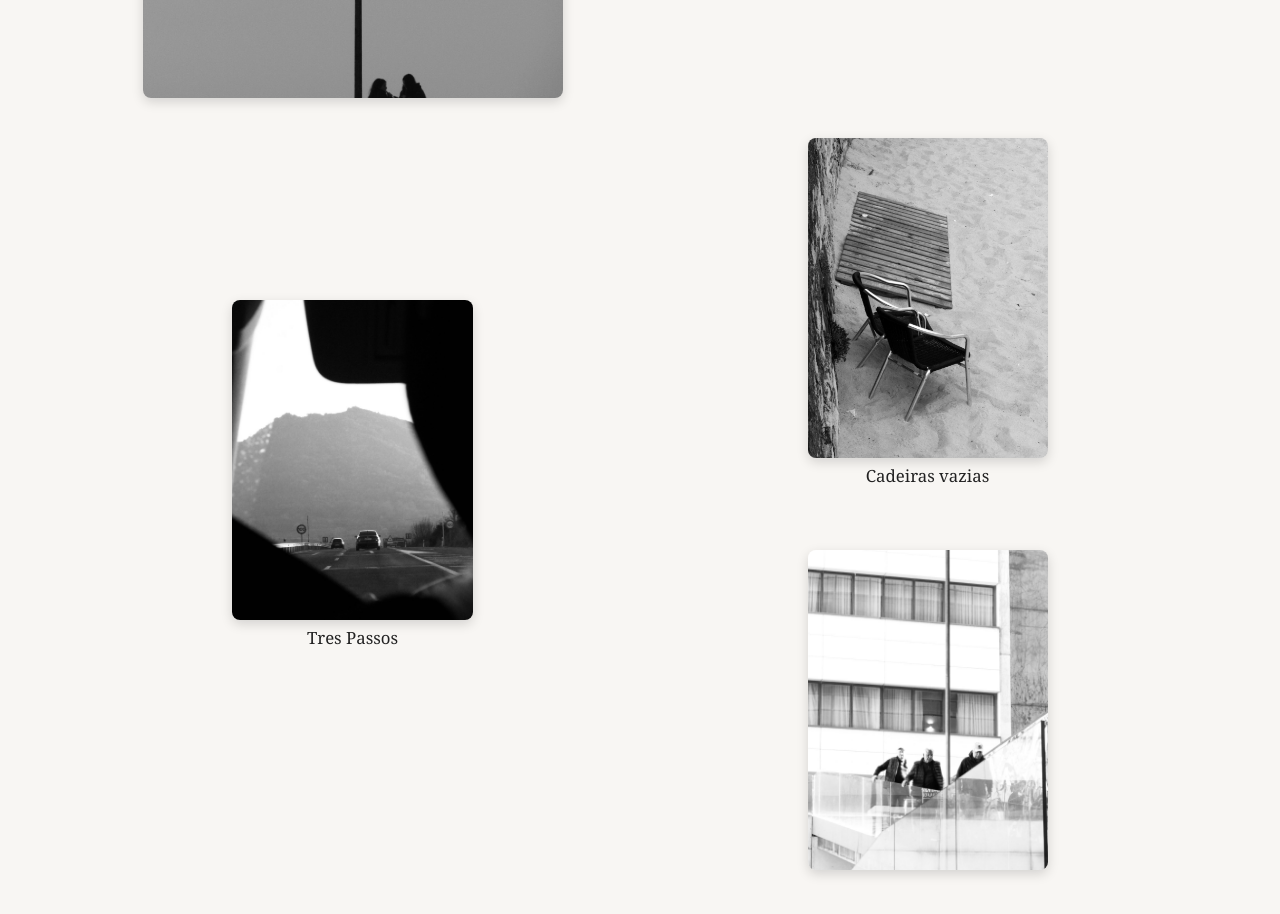
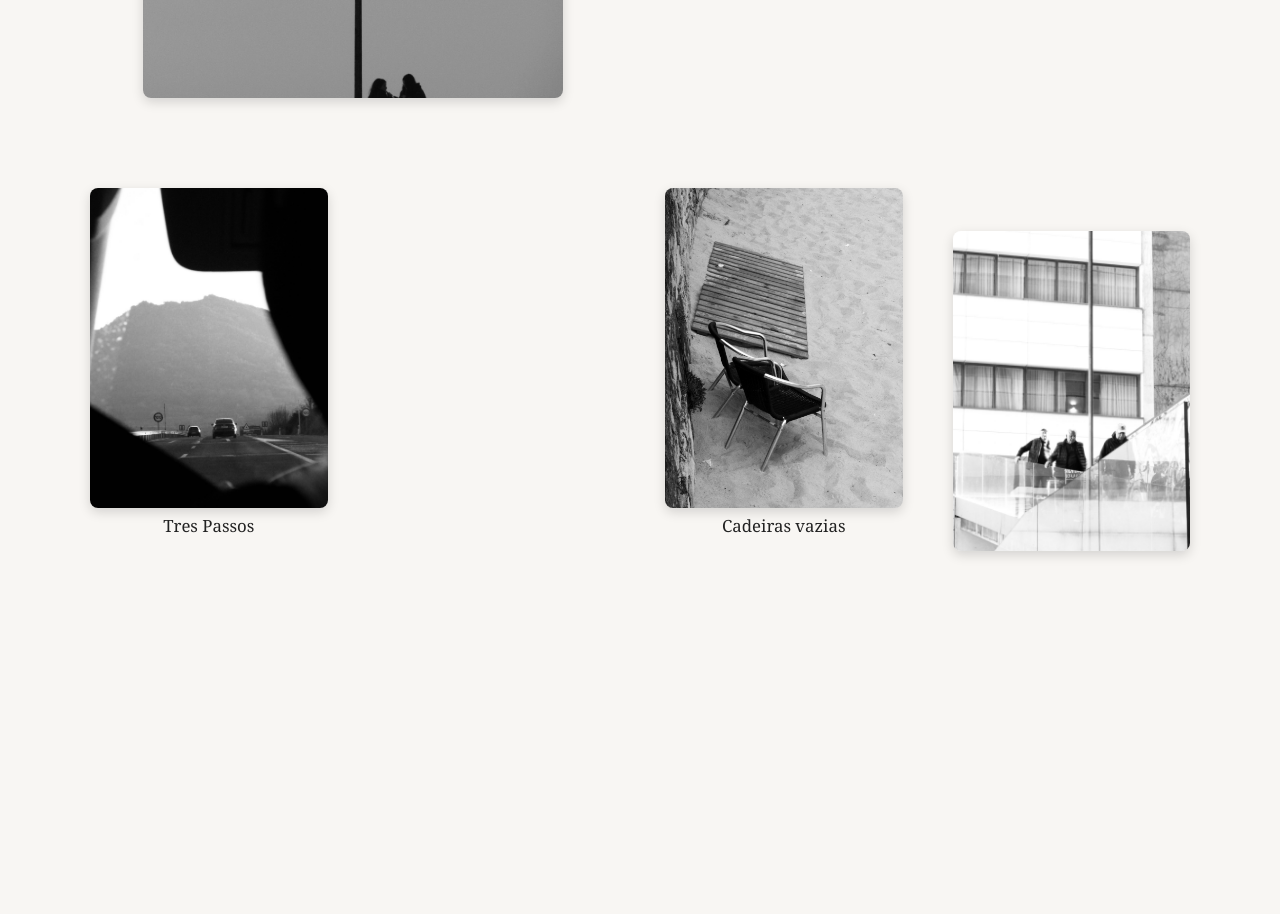
Before and after one commit to sixhat/_betina, a plain HTML site: page serie1.html in a window 1280 px wide. Shown: the part 640-1554 px from the top of the page. After the commit the page ends 1300 px from the top, so only its background shows below. Drawn offline with Linux system fonts and the light colour scheme.

Commit message:
commit do site
correcao html e css

```diff
--- a/css/serie3.css
+++ b/css/serie3.css
@@ -0,0 +1,117 @@
+body {
+  font-family: "Georgia", serif;
+  background-color: #f8f6f3;
+  color: #222;
+  margin: 0;
+  padding: 0;
+}
+
+/* ===== CABEÇALHO ===== */
+header {
+  display: flex;
+  justify-content: space-between;
+  align-items: center;
+  padding: 30px 60px;
+}
+
+header h1 {
+  font-size: 1.8rem;
+  font-weight: bold;
+}
+
+nav ul {
+  list-style: none;
+  display: flex;
+  gap: 25px;
+  margin: 0;
+  padding: 0;
+}
+
+nav a {
+  text-decoration: none;
+  color: #333;
+  font-size: 0.95rem;
+  transition: color 0.3s ease;
+}
+
+nav a:hover {
+  color: #7a3e3e;
+}
+
+/* ===== CONTEÚDO PRINCIPAL ===== */
+main {
+  text-align: center;
+  padding: 60px 20px;
+  max-width: 1100px;
+  margin: 0 auto;
+}
+
+main h2 {
+  font-size: 2rem;
+  margin-bottom: 10px;
+}
+
+main p {
+  font-size: 1.05rem;
+  max-width: 700px;
+  margin: 0 auto 60px auto;
+  line-height: 1.6;
+}
+
+/* ===== GALERIA ===== */
+.gallery {
+  display: grid;
+  grid-template-columns: repeat(2, 1fr);
+  gap: 40px 50px; /* espaçamento vertical e horizontal */
+  justify-items: center;
+  align-items: center;
+  margin-top: 50px;
+}
+
+.gallery figure {
+  margin: 0;
+  text-align: center;
+}
+
+.gallery img {
+  width: 100%;
+  max-width: 420px;
+  height: 320px;
+  object-fit: cover;
+  border-radius: 8px;
+  box-shadow: 0 4px 12px rgba(0, 0, 0, 0.15);
+  transition: transform 0.3s ease, box-shadow 0.3s ease;
+}
+
+.gallery img:hover {
+  transform: scale(1.03);
+  box-shadow: 0 6px 18px rgba(0, 0, 0, 0.25);
+}
+
+.gallery figcaption {
+  margin-top: 10px;
+  font-size: 0.95rem;
+  color: #555;
+  font-style: italic;
+}
+
+/* ===== RODAPÉ ===== */
+footer {
+  text-align: center;
+  font-size: 0.9rem;
+  color: #777;
+  padding: 40px 0;
+  margin-top: 80px;
+  border-top: 1px solid #ddd;
+}
+
+/* ===== RESPONSIVO ===== */
+@media (max-width: 768px) {
+  .gallery {
+    grid-template-columns: 1fr;
+  }
+
+  .gallery img {
+    height: 250px;
+  }
+}
--- a/css/style.css
+++ b/css/style.css
@@ -0,0 +1,3 @@
+@import "base.css";
+@import "mobile.css" screen and (max-width:400px);
+@import "desktop " screen and ( max-width:400px);
--- a/serie.html
+++ b/serie.html
@@ -4,7 +4,7 @@
   <meta charset="UTF-8">
   <meta name="viewport" content="width=device-width, initial-scale=1.0">
   <title>Séries Fotográficas | BM Fine Art</title>
-  <link rel="stylesheet" href="css/serie.css"
+  <link rel="stylesheet" href="css/serie.css">
 </head>
 <body>
   <header>
--- a/serie1.html
+++ b/serie1.html
@@ -30,7 +30,7 @@ o cotidiano em arte.</p>
 </div>
 
 </div>
-<div class="galeria">
+<div class="gallery">
 <div class="foto">
 <img src="media/na estrada.jpeg" alt="Na Estrada">
 <p>Tres Passos</p>
@@ -38,15 +38,15 @@ o cotidiano em arte.</p>
 </div>
 
 </div>
-<div class="galeria">
+<div class="gallery">
 <div class="foto">
 <img src="media/cadeiras-vazias.jpeg" alt="Cadeiras Vazias">
 <p>Cadeiras vazias</p>
 
 </div>
-<div class="galeria">
+<div class="gallery>
 <div class="foto">
-  <img src="media/tres passos.jpeg" alt="tres passos"
+  <img src="media/tres passos.jpeg" alt="tres passos">
 
 
 
```
Also changed, not shown: serie2.html (+2 -11 lines), serie3.html (+1 -1 lines).
